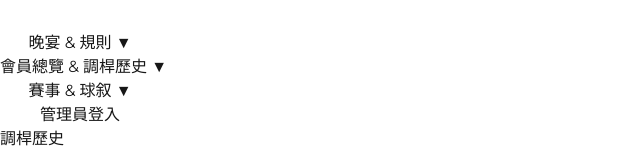
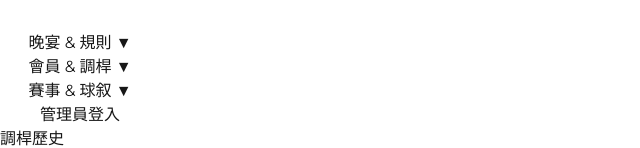
Before and after one commit to cwon07/theonegolf, a Next.js app: page /handicap_history in a window 1280 px wide. Shown: the part 138-286 px from the top of the page, without its empty margins (0-640 px from the left). Built offline with nearby package versions, Linux system fonts and the light colour scheme; no server answers; the database is empty.

Commit message:
navbar text update

```diff
--- a/src/app/components/Navbar.tsx
+++ b/src/app/components/Navbar.tsx
@@ -104,7 +104,7 @@ const Navbar: FC<NavbarProps> = ({ onSelectMenu }) => {
 
         <div className="relative text-black font-bold text-[1.2rem] w-full sm:w-auto" ref={memDropdownRef}>
           <button onClick={() => setMemDropdownOpen(!isMemDropdownOpen)} className="p-2 w-full sm:w-auto">
-            會員總覽 & 調桿歷史 ▼
+            會員 & 調桿 ▼
           </button>
           {isMemDropdownOpen && (
             <div className="absolute top-full left-1/2 -translate-x-1/2 bg-white border rounded shadow-lg flex flex-col items-center w-64 z-50">
```
